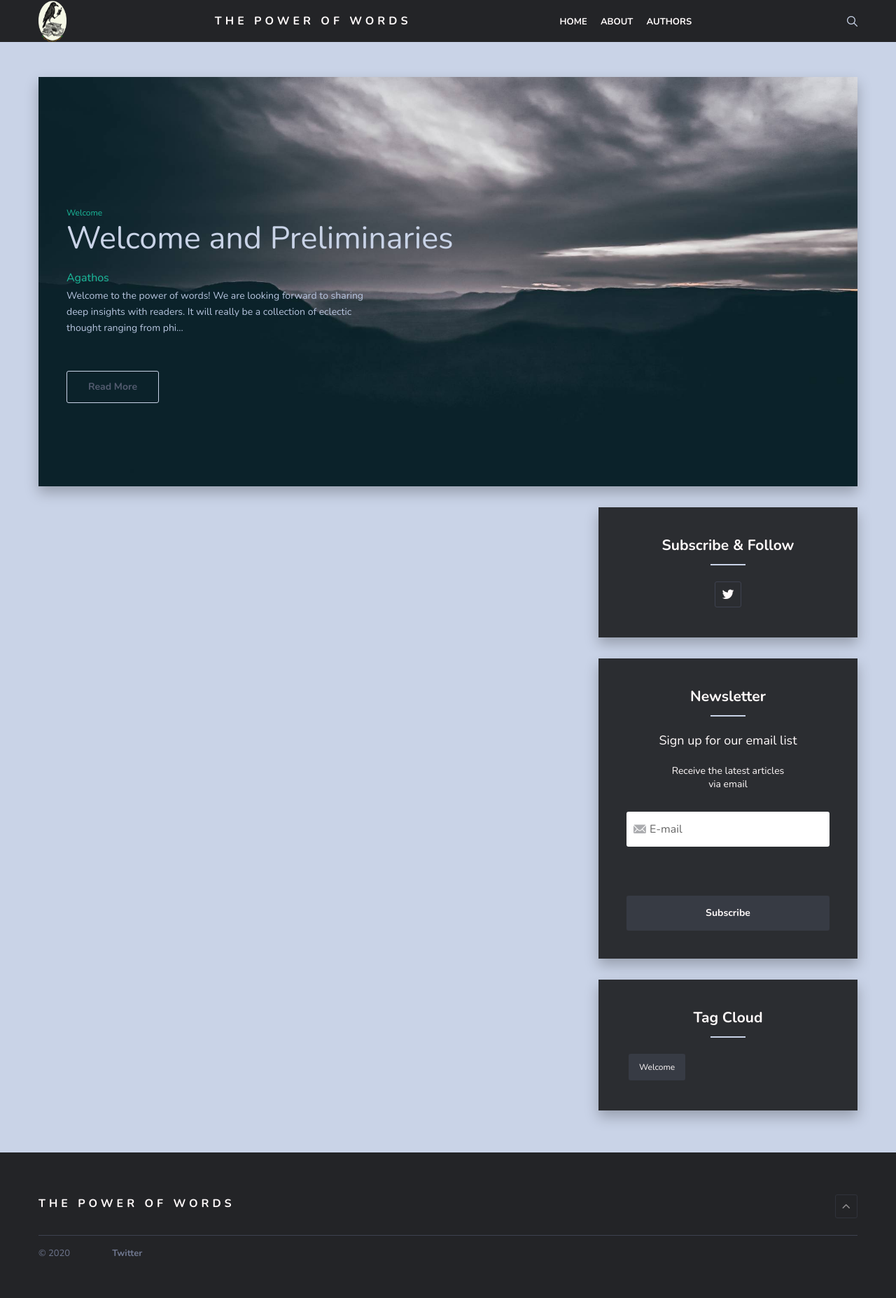
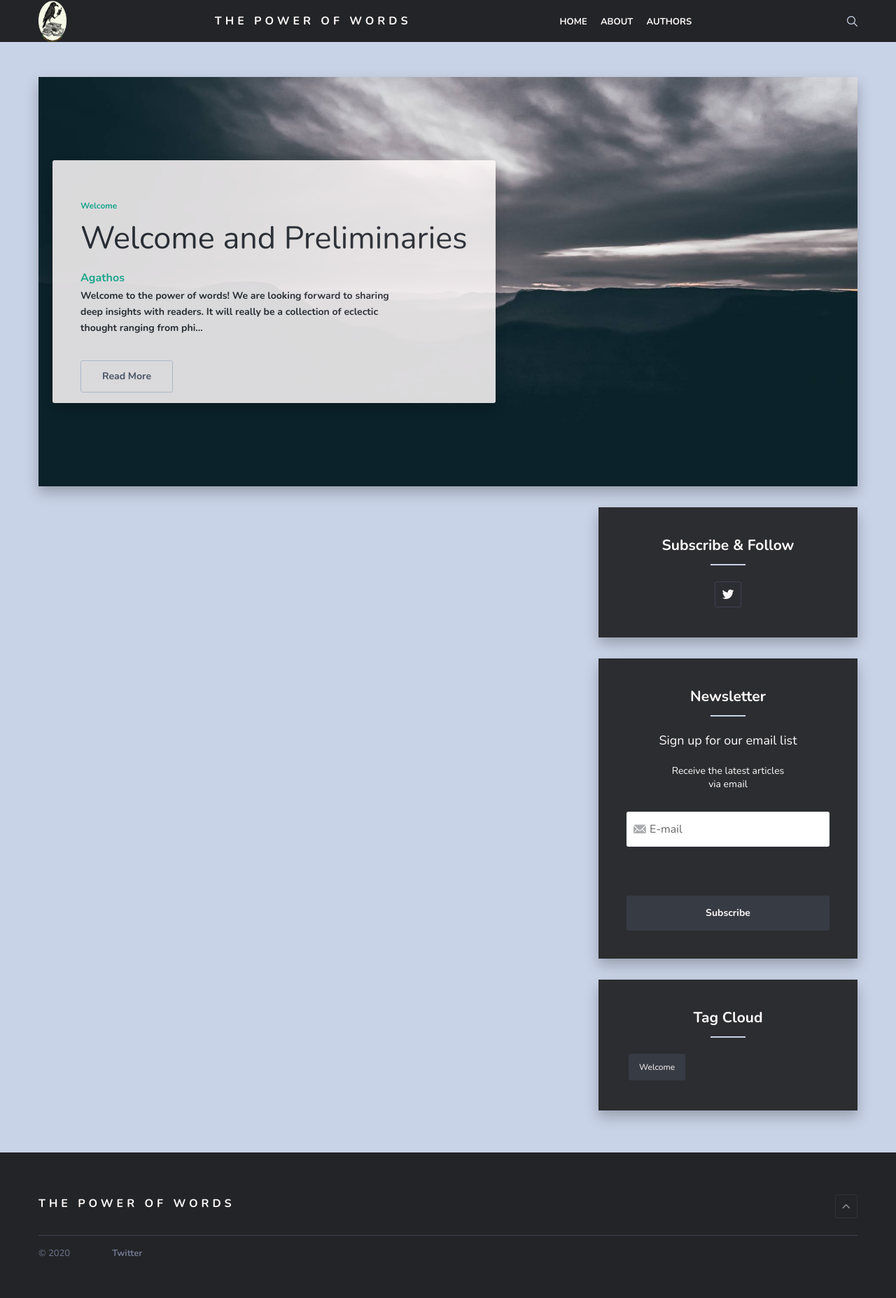
Before and after one commit to kintoun-9k/kintoun-9k.github.io, a Jekyll site: the page built from index.html, in a window 1280 px wide. Shown: the whole page at 70% size. Built offline with Jekyll 4.4.1, drawn with Linux system fonts in a browser that asks for light colours; nearby versions of some CDN libraries; the list of posts is cut into pages by our own code.

Commit message:
add opaque box for most recent article

```diff
--- a/_sass/4-layouts/_home.scss
+++ b/_sass/4-layouts/_home.scss
@@ -220,15 +220,27 @@
   .article-content-first {
     padding: 20px;
     color: darken($background, 5%);
+// Added below to accomodate for different color background images //
+    position: relative;
+    left: 20px;
+    background: $snow;
+    opacity: 0.85;
+    font-weight: bold;
+    box-shadow: 0 9px 18px 0 rgba(0, 0, 0, .25);
+    border-radius: $global-radius;
+    transition: $global-transition;
+//end added material //
     .article-tag {
+      position: relative;
+      bottom: 10px;
       .tag {
         font-size: 12px;
       }
     }
     .article-date {
-      .date {
+     .date {
         font-size: 12px;
-        color: rgba($text, .8);
+        color: blue-black;
       }
     }
     .article-title {
@@ -237,7 +249,7 @@
       line-height: 30px;
       font-weight: normal;
       a {
-        color: $background;
+        color: $blue-black;
         transition: $global-transition;
         &:hover {
           color: $primary-color;
@@ -246,6 +258,7 @@
     }
     .article-excerpt {
       max-width: 450px;
+      color: $blue-black;
       margin-bottom: 30px;
       font-size: 14px;
       line-height: 23px;
@@ -253,6 +266,8 @@
     .button {
       font-size: 14px;
       font-weight: 700;
+      position: relative;
+      bottom: 15px;
       border: 1px solid rgba(201, 211, 231, 50);
       color: lighten($text,15%);
       transition: $global-transition;
```
Also changed, not shown: Gemfile.lock.
